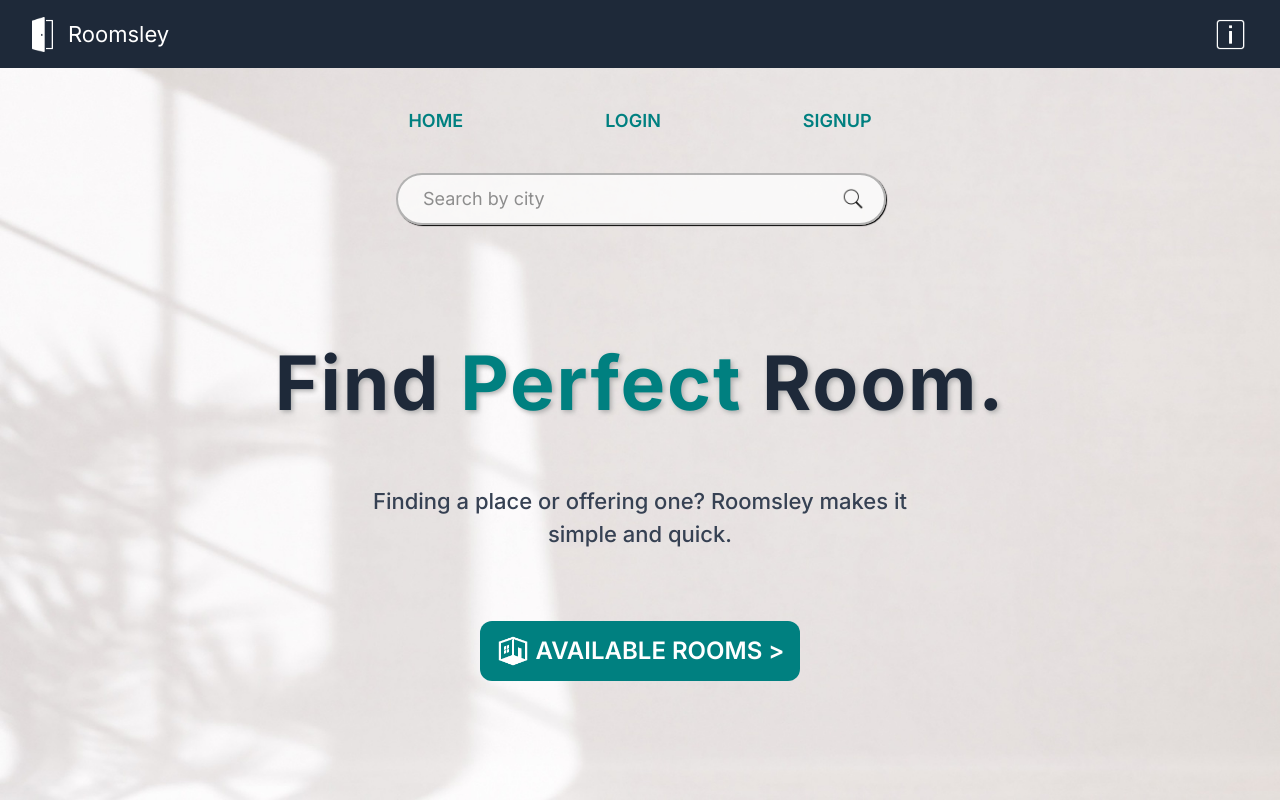
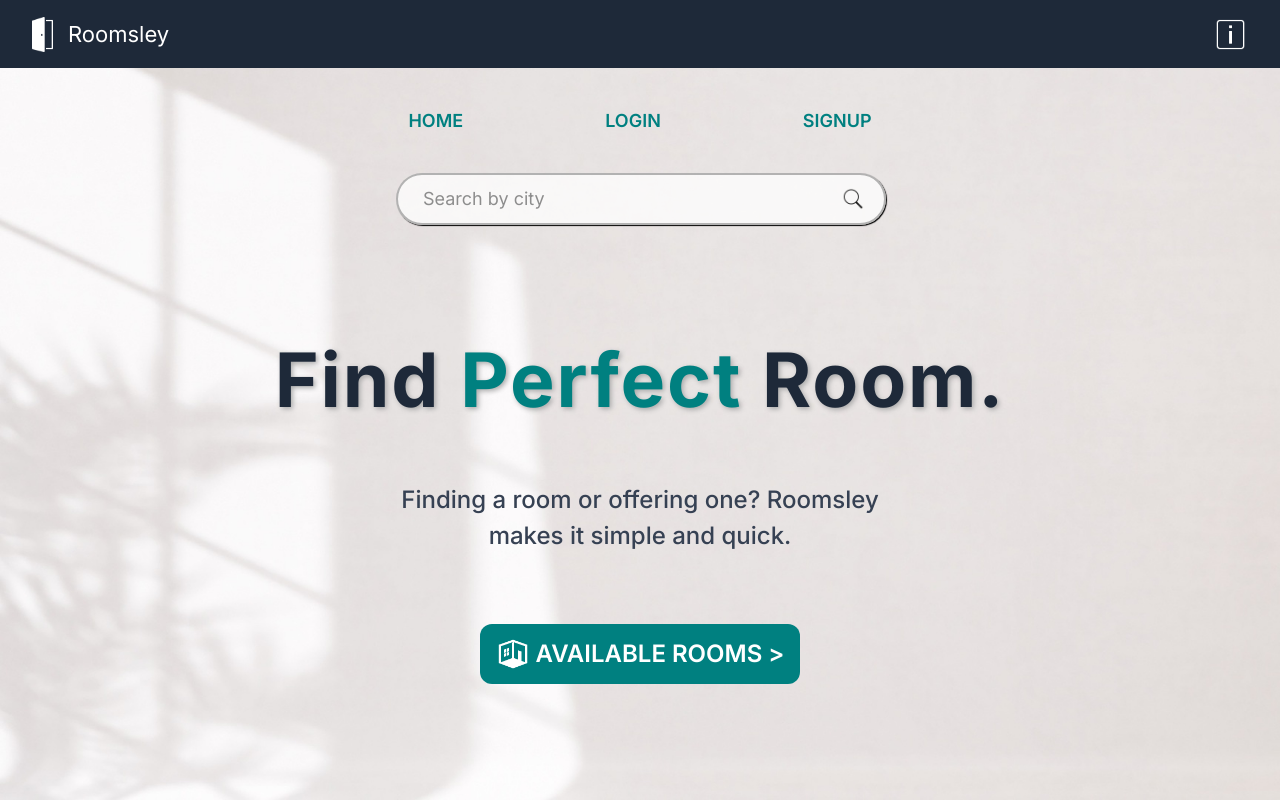
Before and after one commit to rohitkumar893/roomsley, a React (Vite) app: page / in a window 1280 px wide. Built offline with nearby package versions, Linux system fonts and the light colour scheme; no server answers.

Commit message:
multiple updates

```diff
--- a/src/App.css
+++ b/src/App.css
@@ -83,6 +83,11 @@ ul:hover{
 
 .login:hover{
   color:silver;
+}
+
+.slogan{
+  padding-left: 18px;
+  padding-right: 18px;
 }
 
 .homeicon{
--- a/src/App.jsx
+++ b/src/App.jsx
@@ -111,7 +111,7 @@ function App() {
           <div className='h-[100%] w-[100%]'>
             <div className='flex flex-col md:flex-col items-center h-full w-full justify-center gap-[55px]'>
                   <h1 className='textlogo text-[52px]  md:text-[75px] text-center font-bold leading-tight tracking-wide'>Find <span className='perfect'>Perfect</span> Room.</h1>
-                  <h2 className='text-[22px] hidden sm:block sm:w-[600px] w-[360px] text-center font-medium text-gray-700'> Finding a place or offering one? Roomsley makes it simple and quick.</h2>
+                  <h2 className='slogan text-[20px] sm:text-[24px] sm:w-[580px] w-full text-center font-medium text-gray-700'> Finding a room or offering one? Roomsley makes it simple and quick.</h2>
                   <Link to="/listings">
                   <button className="buttonn md:w-[320px] w-[300px]" title='Explore Rooms'>
                     <img src='roomicon.png' className='h-[34px]'></img>
--- a/src/index.css
+++ b/src/index.css
@@ -1,3 +1,6 @@
+@import "tailwindcss";
+@tailwind utilities;
+
 * {
   margin: 0;
   padding: 0;
```
